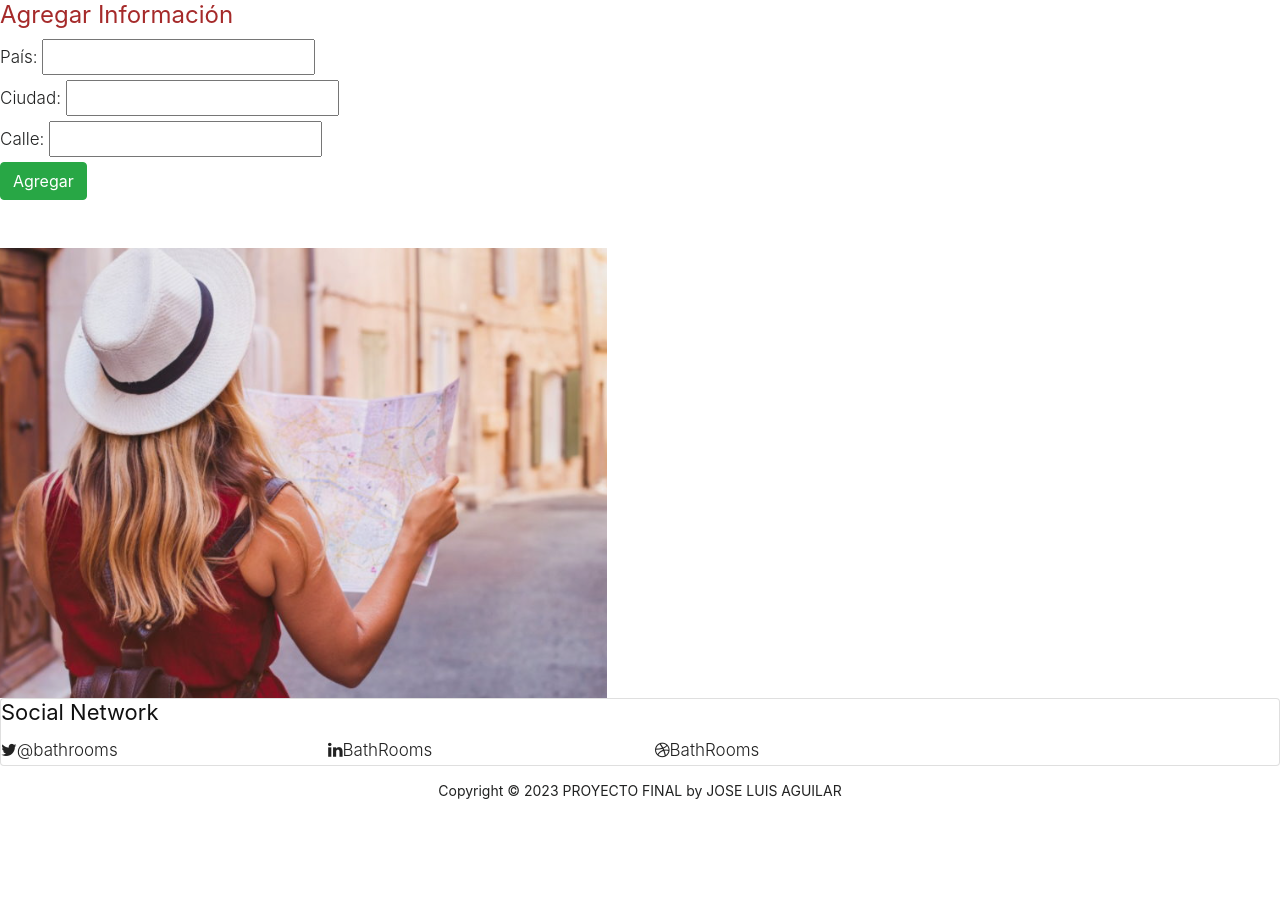
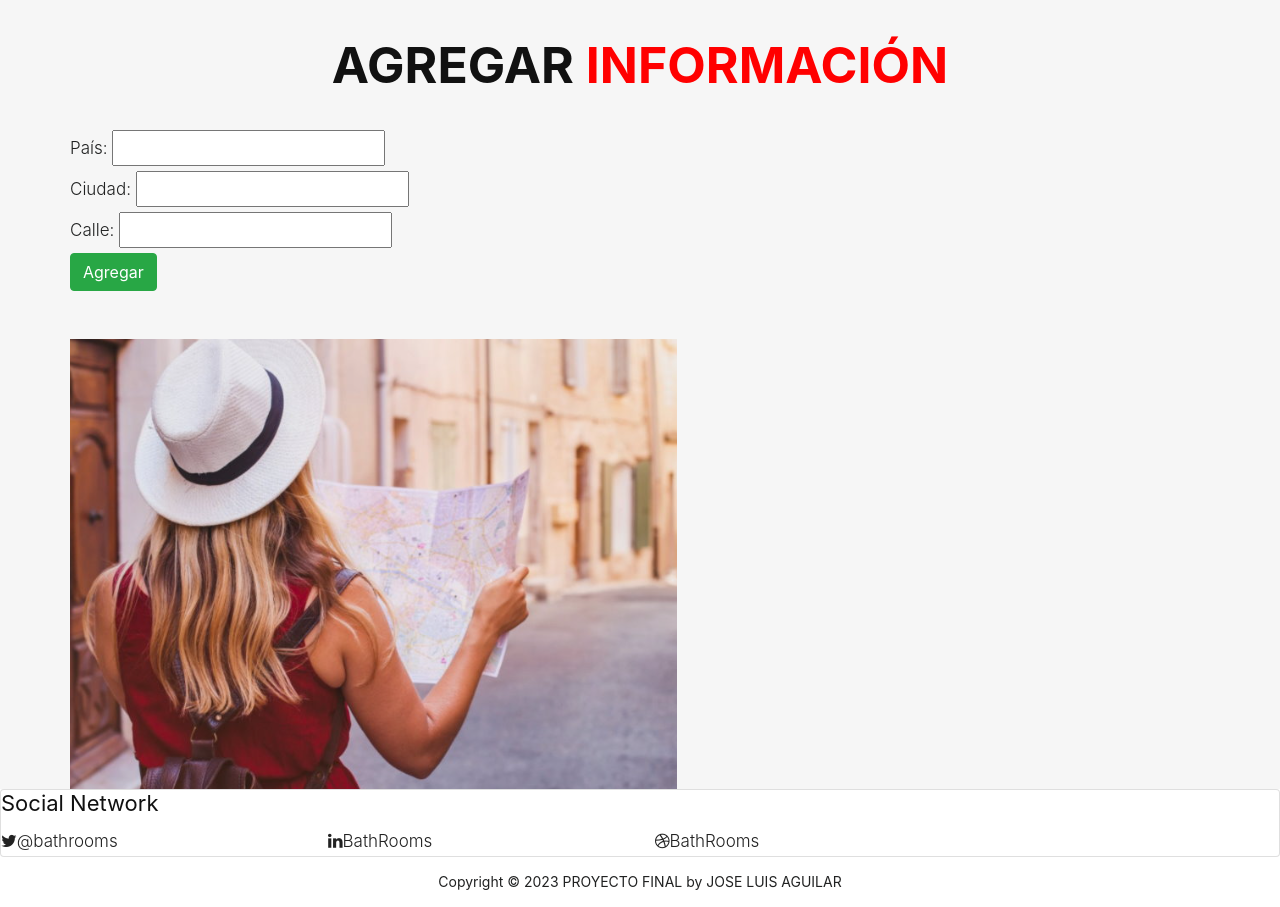
Before and after one commit to joseluis010/proyecto-final, a Django app: page /agregar/ in a window 1280 px wide. Shown: the part 122-1029 px from the top of the page. Before the commit the page ends 921 px from the top, so only its background shows below. Run offline with Django 4.2, Linux system fonts and the light colour scheme; some libraries are stand-ins or nearby versions.

Commit message:
rama 6 commit

```diff
--- a/aplicacion/home/admin.py
+++ b/aplicacion/home/admin.py
@@ -1,9 +1,10 @@
 from django.contrib import admin
-from .models import Pais, Ciudad, Calle
+from .models import Pais, Ciudad, Calle, Usuarios
 
 admin.site.register(Pais)
 admin.site.register(Ciudad)
 admin.site.register(Calle)
 
 
+
 # Register your models here.
--- a/aplicacion/home/forms.py
+++ b/aplicacion/home/forms.py
@@ -1,6 +1,7 @@
 from django import forms
 from django.contrib.auth.forms import AuthenticationForm, UserCreationForm
 from django.contrib.auth.models import User
+from .models import Pais, Ciudad
 
 
 class CustomUserCreationForm(UserCreationForm):
@@ -26,8 +27,7 @@ class CustomAuthenticationForm(AuthenticationForm):
 
 
 
-from django import forms
-from .models import Pais, Ciudad
+
 
 class AgregarInformacionForm(forms.Form):
     pais = forms.CharField(label='País', max_length=100)
--- a/aplicacion/home/templates/home/agregar_informacion.html
+++ b/aplicacion/home/templates/home/agregar_informacion.html
@@ -5,7 +5,23 @@
 
 
 {% block content %}
-<h1 style="color: brown;">Agregar Información</h1>
+</body>
+<div class="About-bg">
+    <div class="container">
+       <div class="row">
+          <div class="col-md-12">
+             <div class="aboutheading">
+                <h3>AGREGAR <span class="orange_color">INFORMACIÓN</span></h3>
+             </div>
+          </div>
+       </div>
+    </div>
+ </div>
+
+ <div class="About-bg">
+    <div class="container">
+       <div class="row">
+          <div class="col-md-12">
 
 <form method="post">
     {% csrf_token %}
@@ -25,6 +41,15 @@
     </ul>
 </div>
 {% endif %}
+
+
 <img src="{% static 'home/images/turista.png' %}" alt="#" />
 
+</div>
+</div>
+</div>
+</div>
+
+
+
 {% endblock content %}
--- a/aplicacion/home/templates/home/footer.html
+++ b/aplicacion/home/templates/home/footer.html
@@ -51,7 +51,7 @@
 
        <div class="row">
           <div class="col-md-12">
-            <p>Copyright © 2023 PROYECTO FINAL by <a href="https://html.design/">JOSE LUIS AGUILAR</a></p>
+            <p>Copyright © 2023 PROYECTO FINAL by JOSE LUIS AGUILAR</p>
           </div>
        </div>
 
--- a/aplicacion/home/urls.py
+++ b/aplicacion/home/urls.py
@@ -12,6 +12,6 @@ urlpatterns = [
     path("register/", views.register, name="register"),
     path('buscar/', views.buscar, name='buscar'),
     path('agregar/', views.agregar_informacion, name='agregar'),
-    path("logout/", LogoutView.as_view(template_name="home/index.html"), name="logout"),
+    path("#", LogoutView.as_view(template_name="home/index.html"), name="logout"),
 
 ]+ staticfiles_urlpatterns()
--- a/aplicacion/home/views.py
+++ b/aplicacion/home/views.py
@@ -13,7 +13,7 @@ from django.contrib.auth.forms import AuthenticationForm, UserCreationForm
 from . import forms, models
 
 
-# Create your views here.
+
 
 def index(request):
     return render(request, "home/index.html")
@@ -23,11 +23,7 @@ def about(request):
     return render(request, "home/about.html")
 
 
-# def login(request):
-#     return render(request, "home/login.html")
 
-
-# @staff_member_required
 def register(request: HttpRequest) -> HttpResponse:
     if request.method == "POST":
         form = forms.CustomUserCreationForm(request.POST)
@@ -70,7 +66,7 @@ def buscar(request):
                 initialMap = folium.Map(location = [-34.90590178924003, -56.185210539997854], zoom_start=9)
                 return render(request, 'home/buscar.html', {'calles': calles, 'map': initialMap._repr_html_()})
             else:
-                messages.info(request, 'No se encontraron calles en la ciudad buscada.')
+                messages.info(request, 'No se encontraron baños en la ciudad buscada.')
 
     else:
         form = forms.BuscarForm()
```
Also changed, not shown: aplicacion/home/models.py (+0 -38 lines), aplicacion/home/templates/home/buscar.html (+9 -5 lines), aplicacion/home/templates/home/login.html (+11 -1 lines), aplicacion/home/templates/home/register.html (+11 -0 lines), README.md, aplicacion/home/migrations/0004_remove_usuarios_apellido_remove_usuarios_nombre_and_more.py (added).
